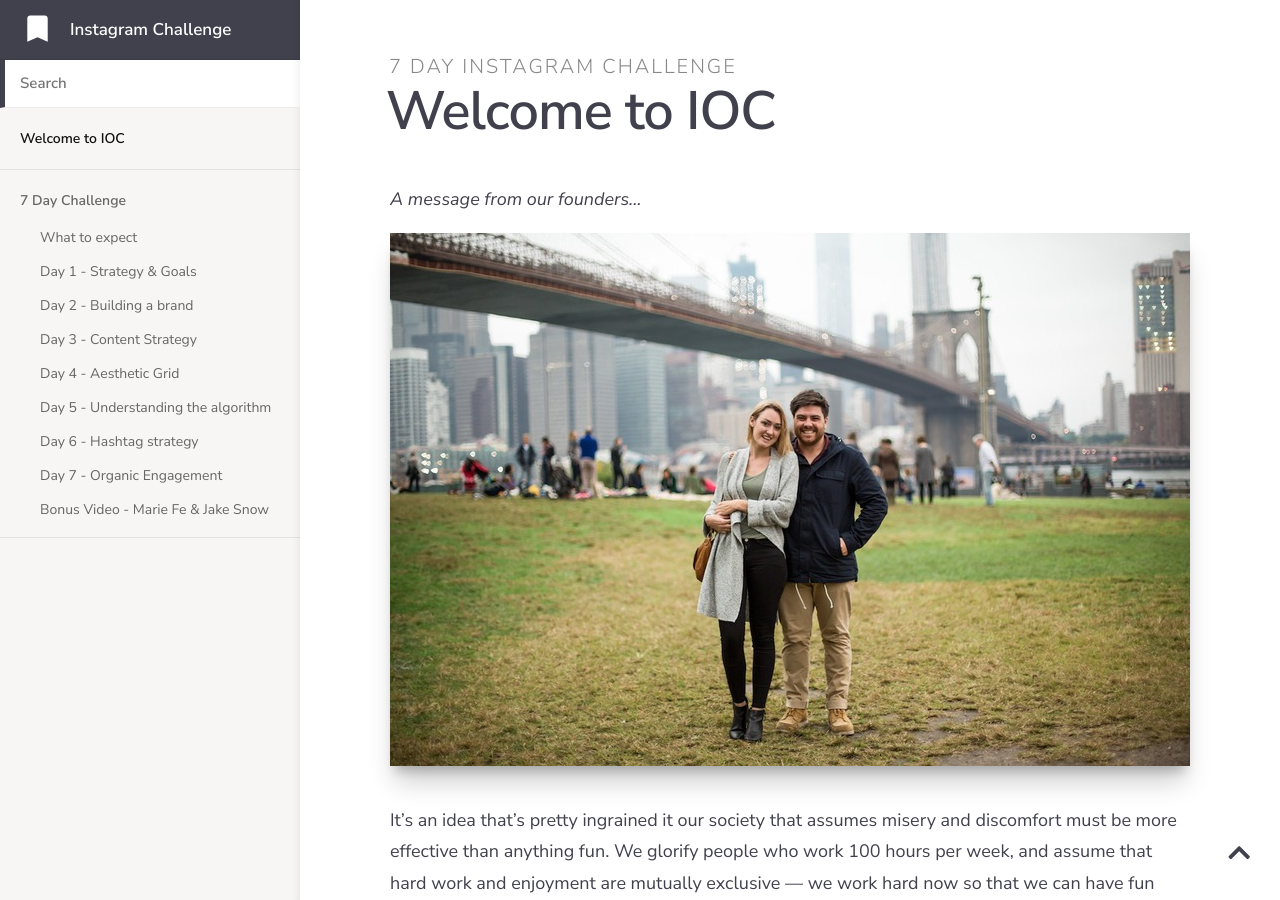
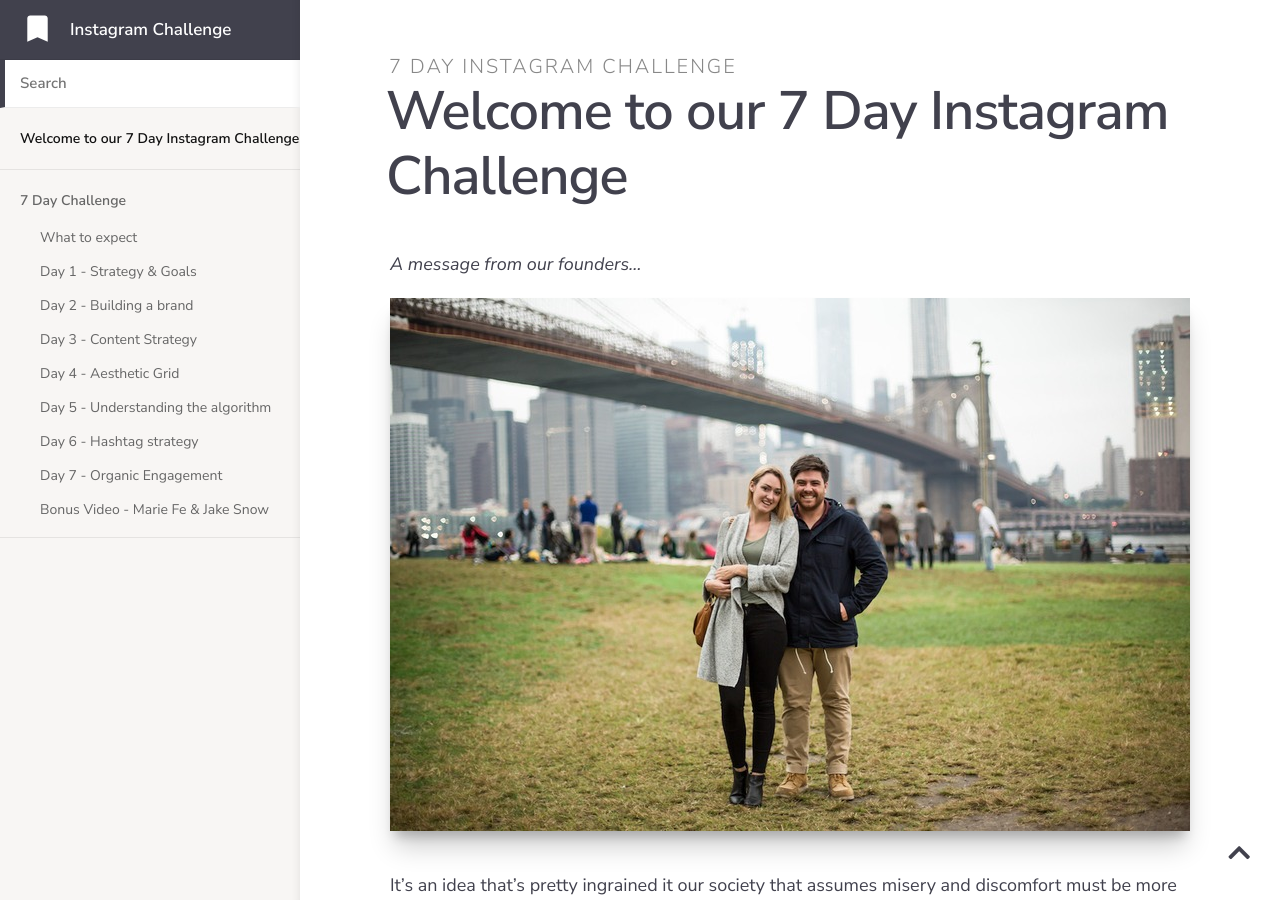
Before and after one commit to tinamayswinkels/7-day-instagram, a Jekyll site: the page built from index.md, in a window 1280 px wide and 900 px high. Built offline with Jekyll 4.4.1, drawn with Linux system fonts in a browser that asks for light colours; nearby versions of some CDN libraries.

Commit message:
Updated 'index.md' via CloudCannon

```diff
--- a/index.md
+++ b/index.md
@@ -1,5 +1,6 @@
 ---
-title: Welcome to IOC
+title: Welcome to our 7 Day Instagram Challenge
+description: Institute of Code's free 7 day instagram mini-course
 ---
 
 *A message from our founders…&nbsp;*
```
